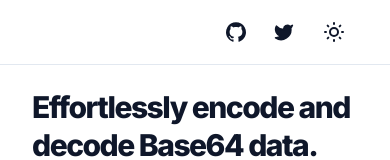
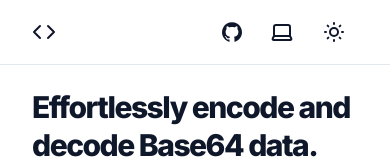
Before and after one commit to troypoulter/base64, a Next.js app: page / in a window 390 px wide. Shown: the top 160 px of the page. Built offline with nearby package versions, Linux system fonts and the light colour scheme.

Commit message:
tweak main nav and links

```diff
--- a/components/icons.tsx
+++ b/components/icons.tsx
@@ -2,7 +2,7 @@
   LucideProps,
   Moon,
   SunMedium,
-  Twitter,
+  Laptop2,
   type Icon as LucideIcon,
   Code,
 } from "lucide-react"
@@ -12,7 +12,9 @@
 export const Icons = {
   sun: SunMedium,
   moon: Moon,
-  twitter: Twitter,
+  website: (props: LucideProps) => (
+<svg xmlns="http://www.w3.org/2000/svg" width="24" height="24" viewBox="0 0 24 24" fill="none" stroke="currentColor" stroke-width="2" stroke-linecap="round" stroke-linejoin="round"><path d="M20 16V7a2 2 0 0 0-2-2H6a2 2 0 0 0-2 2v9m16 0H4m16 0 1.28 2.55a1 1 0 0 1-.9 1.45H3.62a1 1 0 0 1-.9-1.45L4 16"></path></svg>
+  ),
   logo: Code,
   gitHub: (props: LucideProps) => (
     <svg viewBox="0 0 438.549 438.549" {...props}>
--- a/components/main-nav.tsx
+++ b/components/main-nav.tsx
@@ -13,7 +13,7 @@
 export function MainNav({ items }: MainNavProps) {
   return (
     <div className="flex gap-6 md:gap-10">
-      <Link href="/" className="hidden items-center space-x-2 md:flex">
+      <Link href="/" className="items-center space-x-2 md:flex">
         <Icons.logo className="h-6 w-6" />
         <span className="hidden font-bold sm:inline-block">
           {siteConfig.name}
--- a/components/site-header.tsx
+++ b/components/site-header.tsx
@@ -29,7 +29,7 @@
               </div>
             </Link>
             <Link
-              href={siteConfig.links.twitter}
+              href={siteConfig.links.website}
               target="_blank"
               rel="noreferrer"
             >
@@ -39,8 +39,8 @@
                   variant: "ghost",
                 })}
               >
-                <Icons.twitter className="h-5 w-5 fill-current" />
-                <span className="sr-only">Twitter</span>
+                <Icons.website className="h-5 w-5 fill-current" />
+                <span className="sr-only">Website</span>
               </div>
             </Link>
             <ThemeToggle />
--- a/config/site.ts
+++ b/config/site.ts
@@ -11,7 +11,7 @@
     },
   ],
   links: {
-    twitter: "https://twitter.com/troypoulterr",
+    website: "https://www.troypoulter.com/",
     github: "https://github.com/troypoulter/base64",
   },
 }
```
